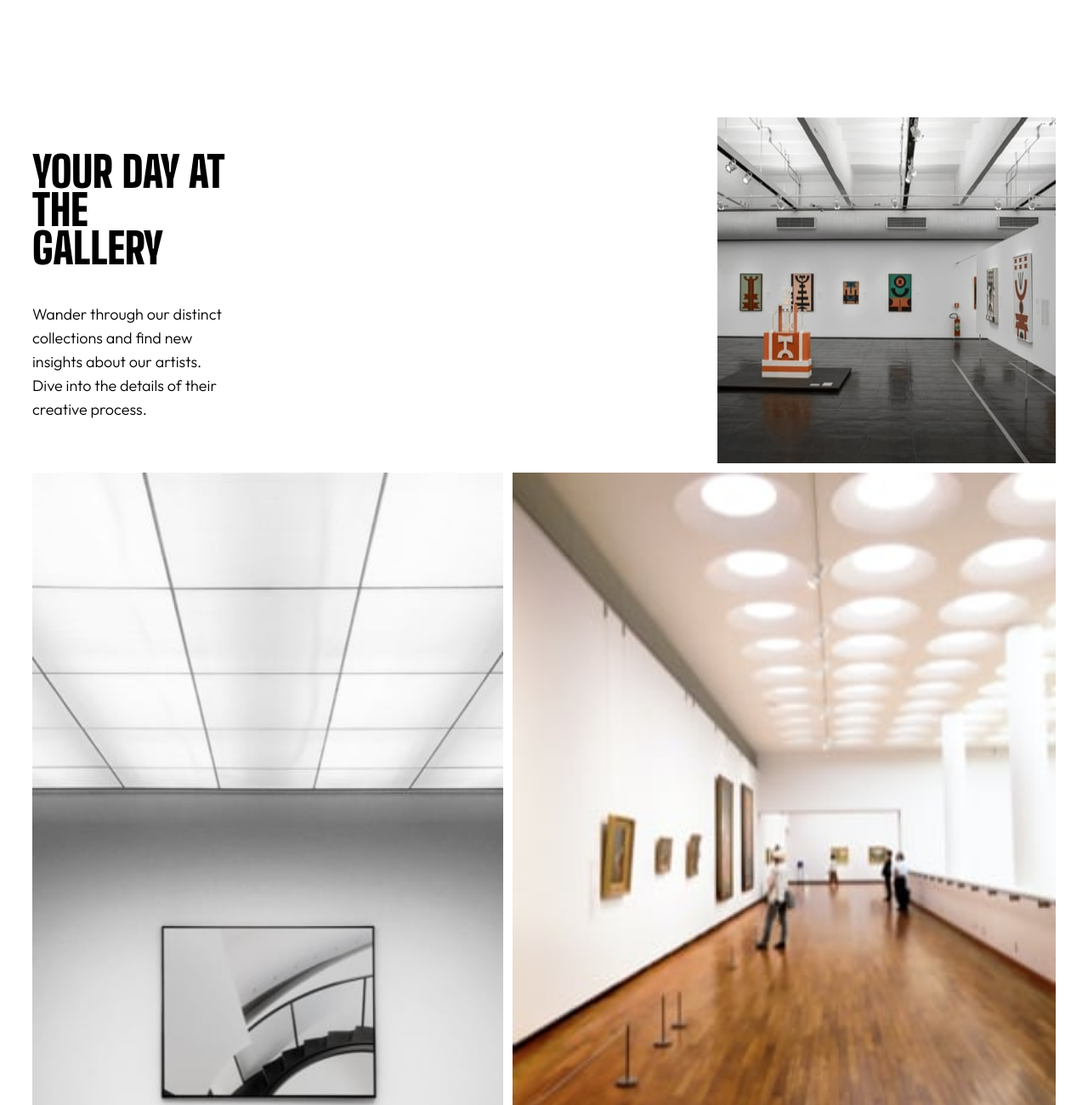
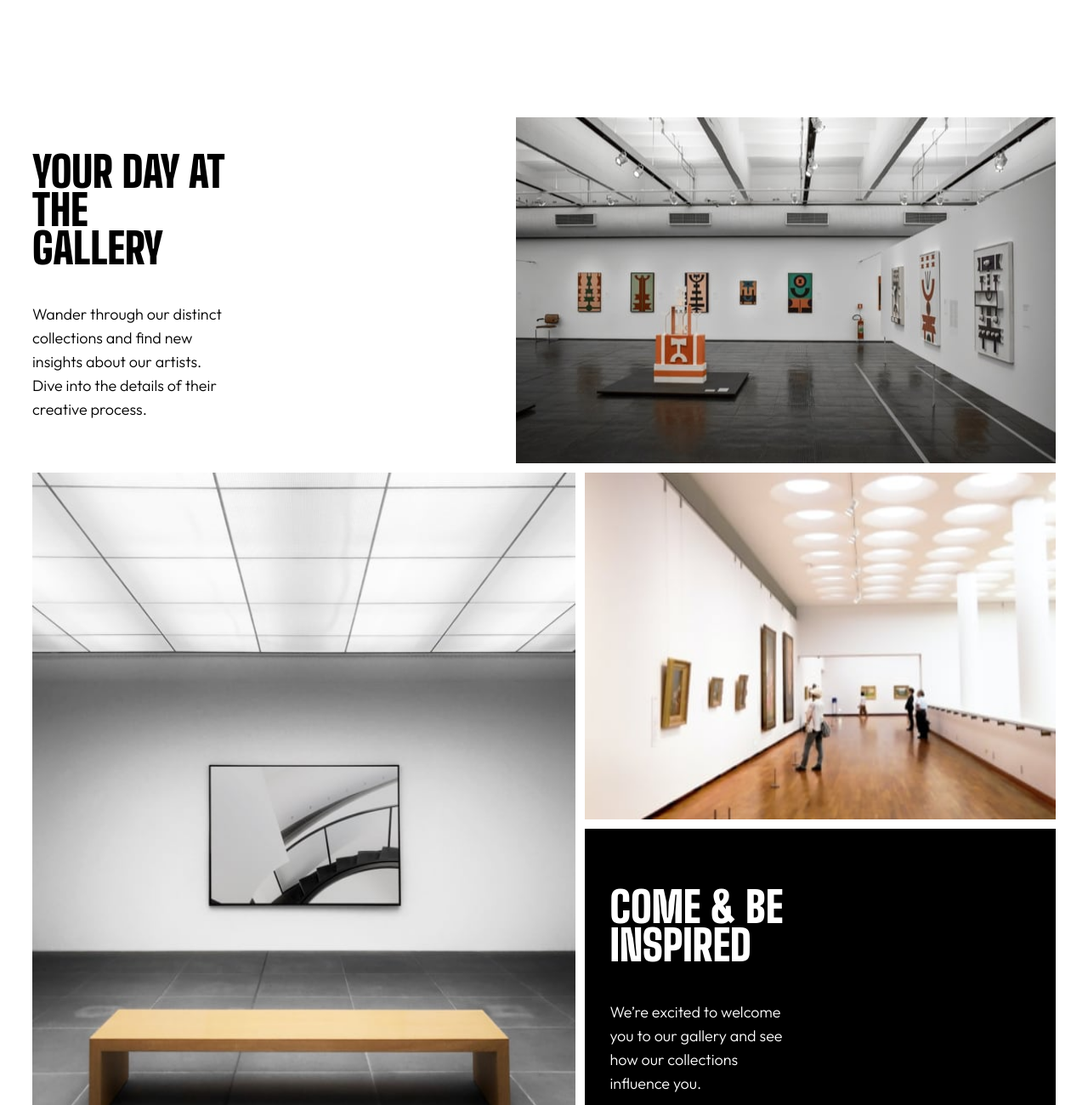
Before and after one commit to krishee107/FRONTENDMENTOR_Art-Gallery-website, a plain HTML site: page docs/index.html in a window 1280 px wide. Shown: the part 720-2020 px from the top of the page at 85% size. Drawn offline with Linux system fonts and the light colour scheme.

Commit message:
Estructura html desktop

```diff
--- a/docs/css/style.css
+++ b/docs/css/style.css
@@ -192,3 +192,7 @@ footer p {padding: 0 0 30px;}
 
     footer p {width: 280px;}
 }
+
+@media (min-width: 1024px) {
+
+}
--- a/docs/index.html
+++ b/docs/index.html
@@ -12,6 +12,7 @@
 <body>
   <section class="hero">
     <picture>
+      <source srcset="./assets/desktop/image-hero.jpg" media="(min-width: 1024px)">
       <source srcset="./assets/tablet/image-hero.jpg" media="(min-width: 650px)">
       <img src="./assets/mobile/image-hero.jpg" alt="Hero image">
      </picture>
@@ -27,6 +28,7 @@
   <section class="gallery">
     <div class="gallery-content">
       <picture>
+        <source srcset="./assets/desktop/image-grid-1.jpg" media="(min-width: 1024px)">
         <source srcset="./assets/tablet/image-grid-1.jpg" media="(min-width: 650px)">
         <img src="./assets/mobile/image-grid-1.jpg" alt="Gallery image">
        </picture>
@@ -38,10 +40,12 @@
     </div>
     <div class="gallery-img-content">
       <picture  class="grid-img-1">
+        <source srcset="./assets/desktop/image-grid-2.jpg" media="(min-width: 1024px)">
         <source srcset="./assets/tablet/image-grid-2.jpg" media="(min-width: 650px)">
         <img src="./assets/mobile/image-grid-2.jpg" alt="Gallery 2">
        </picture>
        <picture class="grid-img-2">
+        <source srcset="./assets/desktop/image-grid-3.jpg" media="(min-width: 1024px)">
         <source srcset="./assets/tablet/image-grid-3.jpg" media="(min-width: 650px)">
         <img src="./assets/mobile/image-grid-3.jpg" alt="">
        </picture>
```
